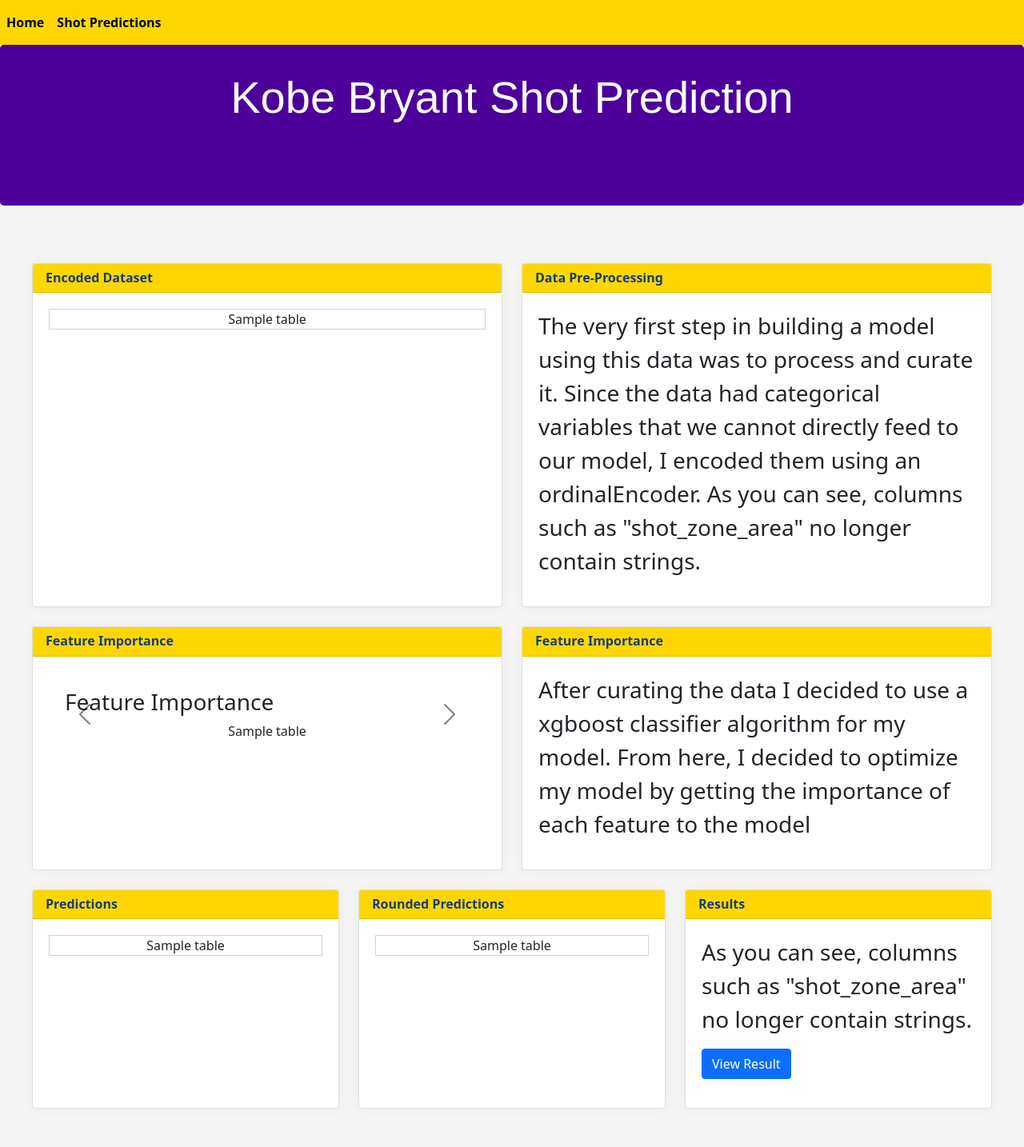
After one commit to jsb19/Flask-App, a Flask app: template templates/prediction.html in a window 1280 px wide. The commit adds this page. Shown: the whole page at 80% size. Run offline with Flask 2, Linux system fonts and the light colour scheme; the template is opened without the code that fills it: most values are stand-ins (such as "Sample title", 1, 10 or a date in 2020); parts of the project's set-up code (start-up, migrations or seed data) failed here and were passed over.

Commit message:
added ML component

```diff
--- a/app.py
+++ b/app.py
@@ -8,9 +8,10 @@ Created on Tue Mar  2 18:25:33 2021
 # Importing flask framework to deploy project
 from flask import Flask, render_template, request, redirect, url_for, session, Response
 import requests
+from time import sleep
+from concurrent.futures import ThreadPoolExecutor
 
 # Importing libraries for data analaysis
-import io
 import random
 import numpy as np
 import pandas as pd
@@ -20,6 +21,7 @@ from matplotlib.figure import Figure
 from matplotlib.patches import Circle, Rectangle, Arc
 import matplotlib.pyplot as plt
 import matplotlib.cm as cm
+
 
 app = Flask(__name__)
 
@@ -276,8 +278,16 @@ def plotAccuracyByZone(zone):
 
     return filePath
 
+
+# DOCS https://docs.python.org/3/library/concurrent.futures.html#concurrent.futures.ThreadPoolExecutor
+executor = ThreadPoolExecutor(1)
+
 @app.route("/")
 def home():
+
+    # Load extensive prediction.py file in background
+    executor.submit(loadFile)
+
     # Create secondary data frame to output as table in order to show some sample data
     table = raw.head(30)
 
@@ -292,3 +302,25 @@ def home():
         path = plotAccuracyByZone("shot_zone_range")
 
     return render_template("index.html", tables=[table.to_html(index = False, classes='table table-bordered table-striped table-hover', header="true")], titles=table.columns.values, chart = path)
+
+
+@app.route("/prediction")
+def prediction():
+
+    if request.method == "GET":
+        # Import data from prediction file
+        from prediction import dataset, featureImportance, newFeatureImportance, rawPredData, predData, accuracy
+
+        encodedData = dataset.head(30)
+
+        rawPredData = rawPredData.head(50)
+
+        predData = predData.head(50)
+
+        return render_template("prediction.html", encodedData=[encodedData.to_html(index = False, classes='table table-bordered table-striped table-hover')], featureImp=[featureImportance.to_html(index = False, classes='table table-bordered table-striped table-hover')], newFeatureImp=[newFeatureImportance.to_html(index = False, classes='table table-bordered table-striped table-hover')],
+        pred=[rawPredData.to_html(index = False, classes='table table-bordered table-striped table-hover')], roundedPred=[predData.to_html(index = False, classes='table table-bordered table-striped table-hover')], result=accuracy)
+
+
+def loadFile():
+    from prediction import accuracy
+    sleep(10)
--- a/static/main.js
+++ b/static/main.js
@@ -1,4 +1,4 @@
-jQuery(function () {
+ jQuery(function () {
     $('.btn').click(function(event) {
         jQuery.ajax({
             url: '/',
--- a/static/style.css
+++ b/static/style.css
@@ -28,13 +28,13 @@ body
     box-shadow: 0 0 0.875rem 0 rgb(53 64 82 / 5%);
 }
 
-.card-title {
+.card-title, .nav-link {
     font-size: 1rem;
     color: #153d77;
     font-weight: bold;
 }
 
-.card-header {
+.card-header, header {
     background-color: gold;
 }
 
@@ -129,3 +129,10 @@ thead{
 {
     width: 50px;
 }
+.fa-github
+{
+    color: black;
+}
+.navbar-dark .navbar-nav .nav-link.active, .navbar-dark .navbar-nav .show>.nav-link {
+    color: black;
+}
--- /dev/null
+++ b/templates/prediction.html
@@ -0,0 +1,191 @@
+<!DOCTYPE html>
+<html lang="en">
+   <head>
+      <meta charset="utf-8">
+      <meta name="viewport" content="initial-scale=1, width=device-width">
+      <script src="https://ajax.googleapis.com/ajax/libs/jquery/3.5.1/jquery.min.js"></script>
+      <link href="https://cdn.jsdelivr.net/npm/bootstrap@5.0.0-beta2/dist/css/bootstrap.min.css" rel="stylesheet" integrity="sha384-BmbxuPwQa2lc/FVzBcNJ7UAyJxM6wuqIj61tLrc4wSX0szH/Ev+nYRRuWlolflfl" crossorigin="anonymous">
+      <script src="https://cdn.jsdelivr.net/npm/bootstrap@5.0.0-beta2/dist/js/bootstrap.bundle.min.js" integrity="sha384-b5kHyXgcpbZJO/tY9Ul7kGkf1S0CWuKcCD38l8YkeH8z8QjE0GmW1gYU5S9FOnJ0" crossorigin="anonymous"></script>
+      <link rel="stylesheet" type="text/css" href="/static/style.css?ksdfjklsdjkldsjkljflksdj"/>
+      <script src="/static/main.js"></script>
+      <link href="/static/favicon.ico">
+      <link href="/static/lakers.ico" rel=icon>
+      <title>Kobe Bryant Shot Selection Analysis - Predictions</title>
+   </head>
+   <header class="navbar navbar-expand navbar-dark flex-column flex-md-row bd-navbar w-100">
+      <!-- <div class="navbar-nav-scroll"> -->
+      <ul class="navbar-nav bd-navbar-nav flex-row">
+         <li class="nav-item">
+            <a class="nav-link active" href="/">Home</a>
+         </li>
+         <li class="nav-item">
+            <a class="nav-link active" href="/prediction">Shot Predictions</a>
+         </li>
+      </ul>
+      <!-- </div> -->
+      <div class="float-end">
+         <ul class="navbar-nav flex-row ml-md-auto d-none d-md-flex float-end">
+            <li class="nav-item float-end">
+               <a class="nav-link p-2 float-end" href="https://github.com/jsb19/Flask-App" target="_blank" rel="noopener" aria-label="GitHub">
+               <i class="fa fa-github float-end" style="font-size:36px"></i>
+               </a>
+            </li>
+         </ul>
+      </div>
+   </header>
+   <body>
+      <div class="jumbotron">
+         <h1 class="display-4">Kobe Bryant Shot Prediction</h1>
+         <div id="description" class="container">
+            <p class="lead"></p>
+         </div>
+      </div>
+      <div class="content main">
+         <div class="p-0 container-fluid">
+            <div class="row">
+               <div class="d-flex col-lg-6">
+                  <div class="flex-fill w-100 card">
+                     <div class="card-header">
+                        <h5 class="mb-0 card-title">Encoded Dataset</h5>
+                     </div>
+                     <div class="card-body">
+                        <div class="">
+                           <div class="wrapper text-center">
+                              {% for table in encodedData %}
+                              {{ table|safe }}
+                              {% endfor %}
+                           </div>
+                        </div>
+                     </div>
+                  </div>
+               </div>
+               <div class="d-flex col-lg-6">
+                  <div class="flex-fill w-100 card">
+                     <div class="card-header">
+                        <h5 class="mb-0 card-title">Data Pre-Processing</h5>
+                     </div>
+                     <div class="card-body">
+                        <p style="font-size:1.75rem;">The very first step in building a model using this data was to process and curate it. Since the data had categorical variables that we cannot directly feed to our model, I encoded them using an ordinalEncoder. As you can see, columns such as "shot_zone_area" no longer contain strings.</p>
+                     </div>
+                  </div>
+               </div>
+            </div>
+            <div class="row">
+               <div class="d-flex col-lg-6">
+                  <div class="flex-fill w-100 card">
+                     <div class="card-header">
+                        <h5 class="mb-0 card-title">Feature Importance</h5>
+                     </div>
+                     <div class="card-body">
+                        <div class="card-body">
+                           <div id="carouselExampleIndicators" class="carousel carousel-dark slide" data-bs-ride="carousel">
+                              <div class="carousel-inner">
+                                 <div class="carousel-item active">
+                                    <h3>Feature Importance</h3>
+                                    <div class="text-center">
+                                       {% for table in featureImp %}
+                                       {{ table|safe }}
+                                       {% endfor %}
+                                    </div>
+                                 </div>
+                                 <div class="carousel-item">
+                                    <h3> Updated Feature Importance</h3>
+                                    <div class="text-center">
+                                       {% for table in newFeatureImp %}
+                                       {{ table|safe }}
+                                       {% endfor %}
+                                    </div>
+                                 </div>
+                                 <div class="carousel-item">
+                                    <img style="height: 100%; width: 100%; object-fit: contain" src="/static/img/featureImportance.png" alt="/static/favicon.ico">
+                                 </div>
+                              </div>
+                              <button class="carousel-control-prev" type="button" data-bs-target="#carouselExampleIndicators" onclick="$('#carouselExampleIndicators').carousel('prev')" data-bs-slide="prev">
+                              <span class="carousel-control-prev-icon" aria-hidden="true"></span>
+                              <span class="visually-hidden">Prev</span>
+                              </button>
+                              <button class="carousel-control-next" type="button" data-bs-target="#carouselExampleIndicators" onclick="$('#carouselExampleIndicators').carousel('next')" data-bs-slide="next">
+                              <span class="carousel-control-next-icon" aria-hidden="true"></span>
+                              <span class="visually-hidden">Next</span>
+                              </button>
+                           </div>
+                        </div>
+                        <div class="">
+                        </div>
+                     </div>
+                  </div>
+               </div>
+               <div class="d-flex col-lg-6">
+                  <div class="flex-fill w-100 card">
+                     <div class="card-header">
+                        <h5 class="mb-0 card-title">Feature Importance</h5>
+                     </div>
+                     <div class="card-body">
+                        <p style="font-size:1.75rem;">After curating the data I decided to use a xgboost classifier algorithm for my model. From here, I decided to optimize my model by getting the importance of each feature to the model</p>
+                     </div>
+                  </div>
+               </div>
+            </div>
+            <div class="row">
+               <div class="d-flex col-lg-4">
+                  <div class="flex-fill w-100 card">
+                     <div class="card-header">
+                        <h5 class="mb-0 card-title">Predictions</h5>
+                     </div>
+                     <div class="card-body">
+                        <div class="">
+                           <div class="wrapper text-center">
+                              {% for table in pred %}
+                              {{ table|safe }}
+                              {% endfor %}
+                           </div>
+                        </div>
+                     </div>
+                  </div>
+               </div>
+               <div class="d-flex col-lg-4">
+                  <div class="flex-fill w-100 card">
+                     <div class="card-header">
+                        <h5 class="mb-0 card-title">Rounded Predictions</h5>
+                     </div>
+                     <div class="card-body">
+                        <div class="">
+                           <div class="wrapper text-center">
+                              {% for table in roundedPred %}
+                              {{ table|safe }}
+                              {% endfor %}
+                           </div>
+                        </div>
+                     </div>
+                  </div>
+               </div>
+               <div class="d-flex col-lg-4">
+                  <div class="flex-fill w-100 card">
+                     <div class="card-header">
+                        <h5 class="mb-0 card-title">Results</h5>
+                     </div>
+                     <div class="card-body">
+                        <div class="">
+                           <p style="font-size:1.75rem;">As you can see, columns such as "shot_zone_area" no longer contain strings.</p>
+                           <p>
+                              <button class="btn btn-primary" type="button" data-bs-toggle="collapse" data-bs-target="#collapseExample" aria-expanded="false" aria-controls="collapseExample">
+                              View Result
+                              </button>
+                           </p>
+                           <div class="collapse" id="collapseExample">
+                              <div class="alert alert-success" role="alert">
+                                 <h4 class="alert-heading">Model Accuracy:</h4>
+                                 <p></p>
+                                 <hr>
+                                 <h2 class="mb-0">{{result}}</h2>
+                              </div>
+                           </div>
+                        </div>
+                     </div>
+                  </div>
+               </div>
+            </div>
+         </div>
+      </div>
+   </body>
+</html>
```
Also changed, not shown: prediction.py (added, +125 -0 lines), templates/index.html (+27 -5 lines), static/img/distance.png, static/img/featureImportance.png (added), static/img/madeVsMissedShots.png, static/img/pieChartBasic.png, static/img/pieChartDistance.png, static/img/pieChartLocation.png, static/img/shotZonePlot.png, 1 other file.
